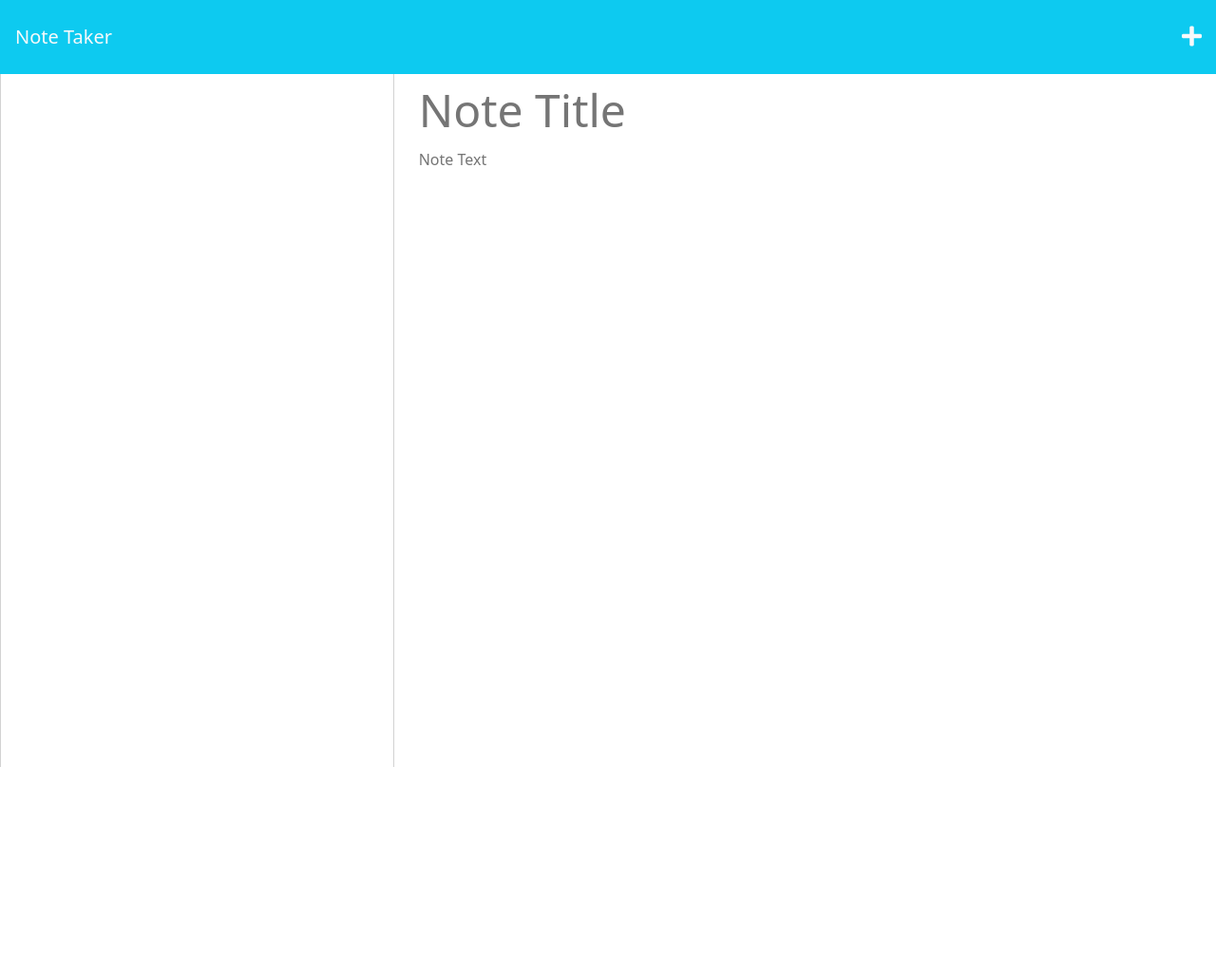
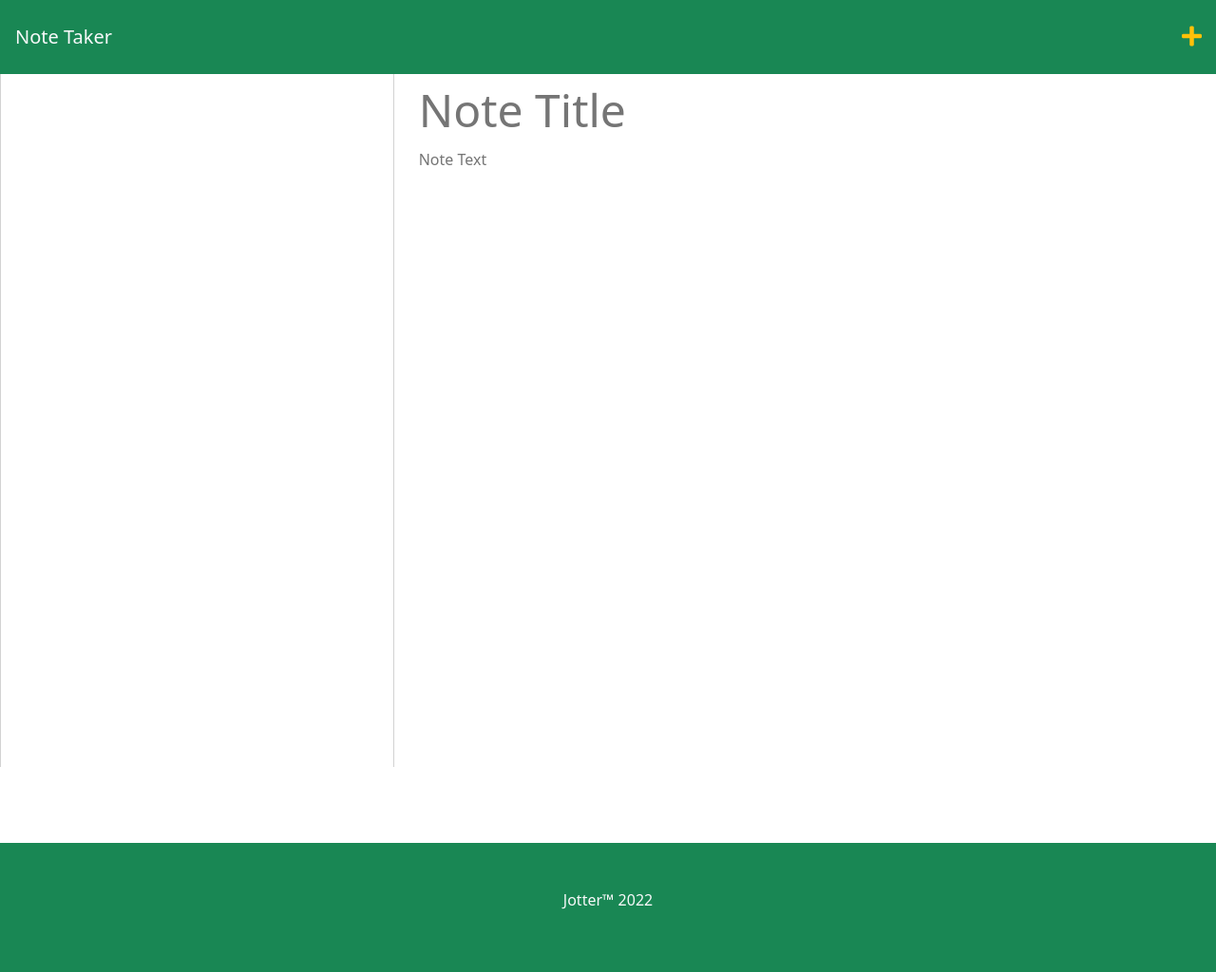
Before and after one commit to fjnelson/Module11Challenge_Jotter, a website: page public/notes.html in a window 1280 px wide. Shown: the whole page at 95% size. Before the commit the page ends 814 px from the top, so only its background shows below. Drawn offline with nearby package versions, Linux system fonts and the light colour scheme; no server answers.

Commit message:
adding style

```diff
--- a/db/db.json
+++ b/db/db.json
@@ -1 +1 @@
-[{"title":"Test Title","text":"Test text"},{"title":"add a note","text":"adding a note here","id":"2e26e86c-7ef7-40e8-85e6-8f15a16ca7cf"}]
+[{"title":"Test Title","text":"Test text"},{"title":"adding a new note","text":"adding a note here","id":"b51f633e-3886-4b0b-b446-9857c3f8ae39"}]
--- a/public/notes.html
+++ b/public/notes.html
@@ -16,11 +16,11 @@
   </head>
 
   <body>
-    <nav class="navbar bg-info">
+    <nav class="navbar bg-success">
       <a class="navbar-brand text-light p-3" href="/">Note Taker </a>
       <div class="icons">
-        <i class="fas fa-save text-light save-note"></i>
-        <i class="fas fa-plus text-light new-note"></i>
+        <i class="fas fa-save text-warning save-note"></i>
+        <i class="fas fa-plus text-warning new-note"></i>
       </div>
     </nav>
     <div class="container-fluid">
@@ -43,4 +43,8 @@
     </div>
     <script src="/assets/js/index.js"></script>
   </body>
+  <footer>
+    <div style="margin-top: 80px;" class="text-center p-5 mb-4 bg-success text-light">
+    <p>Jotter&#8482 2022</p></div>
+  </footer>
 </html>
```
